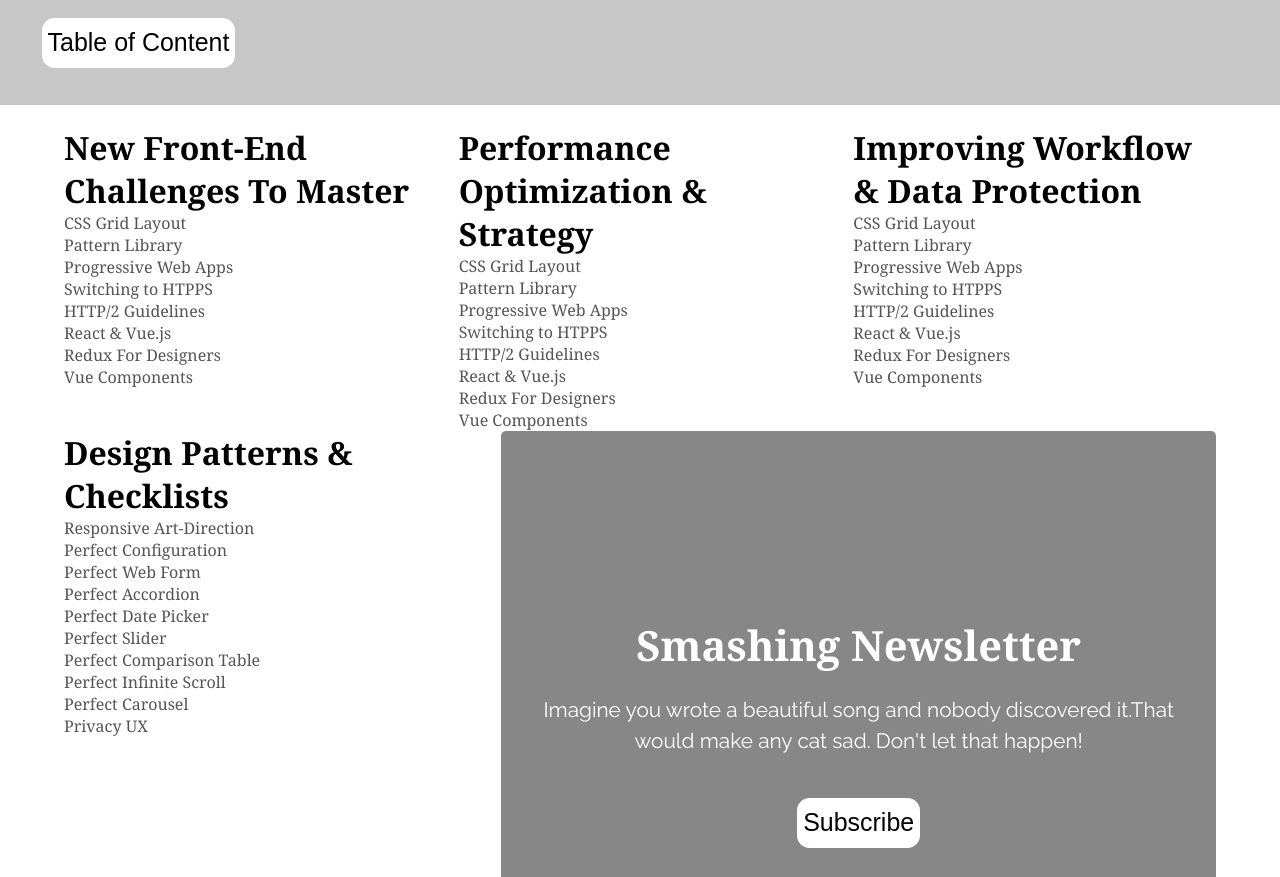
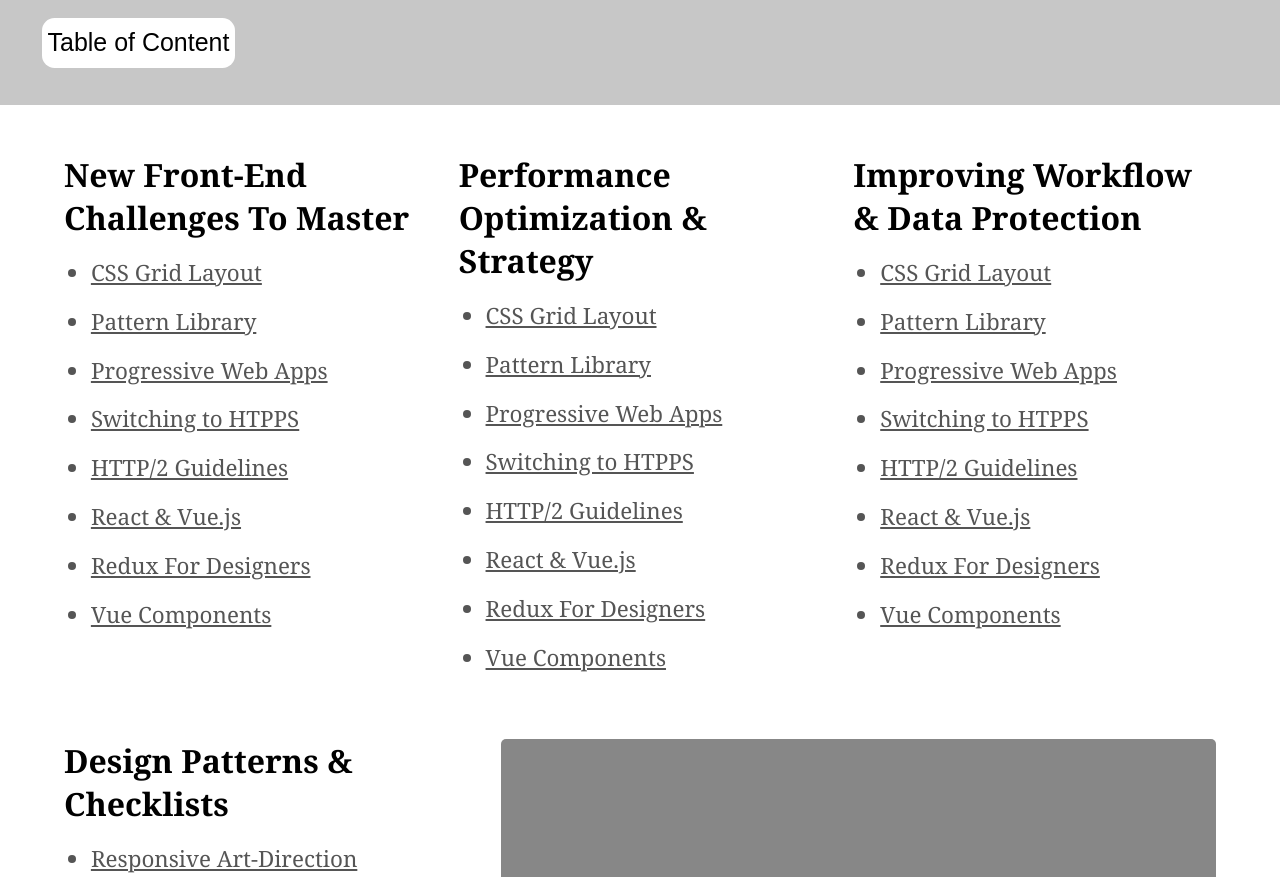
Before and after one commit to adaorachi/smashing-magazine, a plain HTML site: page index.html in a window 1280 px wide. Shown: the part 6421-7298 px from the top of the page. Drawn offline with Linux system fonts and the light colour scheme.

Commit message:
styled selectors for section 6 & 7

```diff
--- a/css/main.css
+++ b/css/main.css
@@ -393,7 +393,7 @@ nav.navbar .navbar-nav {
   font-size: 2em;
 }
 
-/* section four */
+/* Section four */
 .person-of-the-week .image {
   width: 15em;
   height: 15em;
@@ -470,7 +470,7 @@ nav.navbar .navbar-nav {
   font-size: 1.1em;
 }
 
-/* section five */
+/* Section five */
 #feature-panel {
   text-align: left;
   padding-left: 2em;
@@ -482,3 +482,18 @@ nav.navbar .navbar-nav {
   font-size: 1em;
   font-weight: 700;
 }
+
+/* Section six & seven */
+
+.curated-articles {
+  margin: 3em 0;
+}
+
+.curated-articles .link-items li,
+.design-patterns .link-items li,
+.footer-links .link-items li {
+  font-size: 1.4em;
+  margin: 0.8em 0 0.8em 1.2em;
+  list-style: disc;
+  text-decoration: underline;
+}
```
